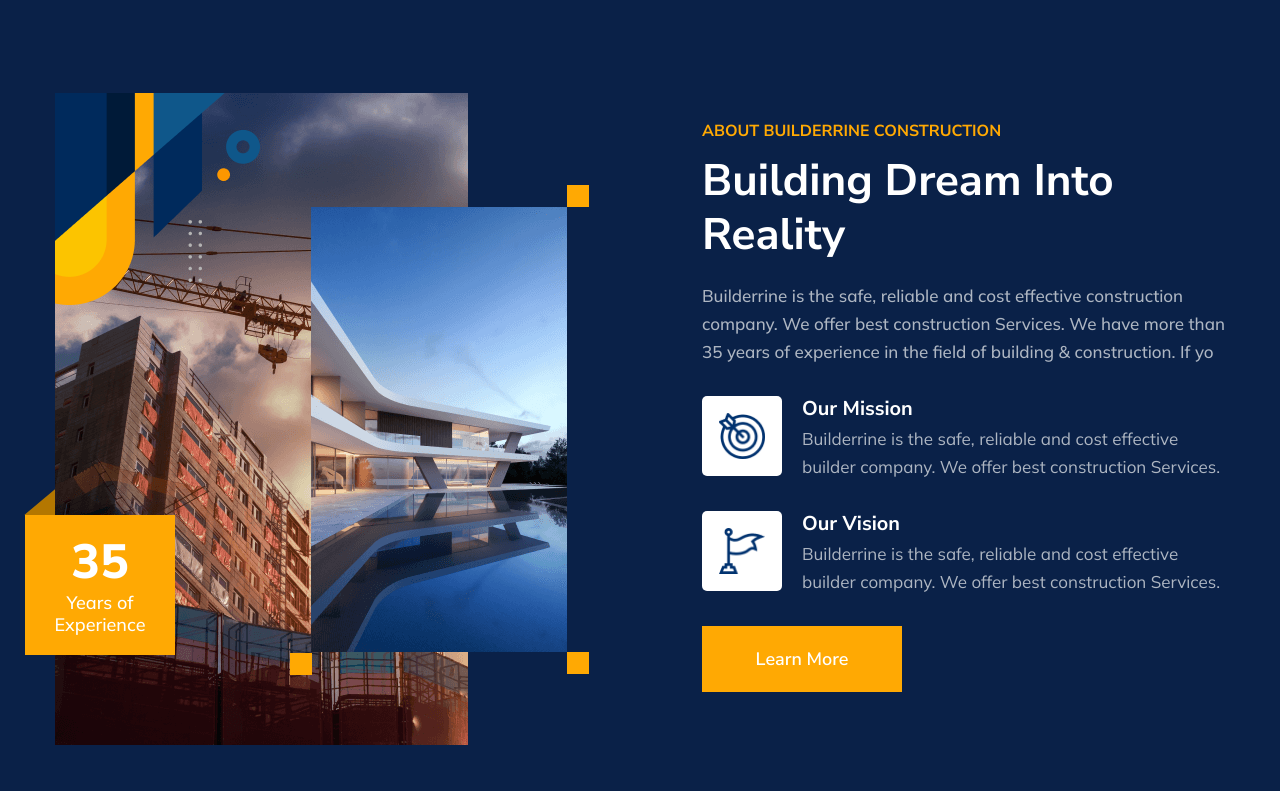
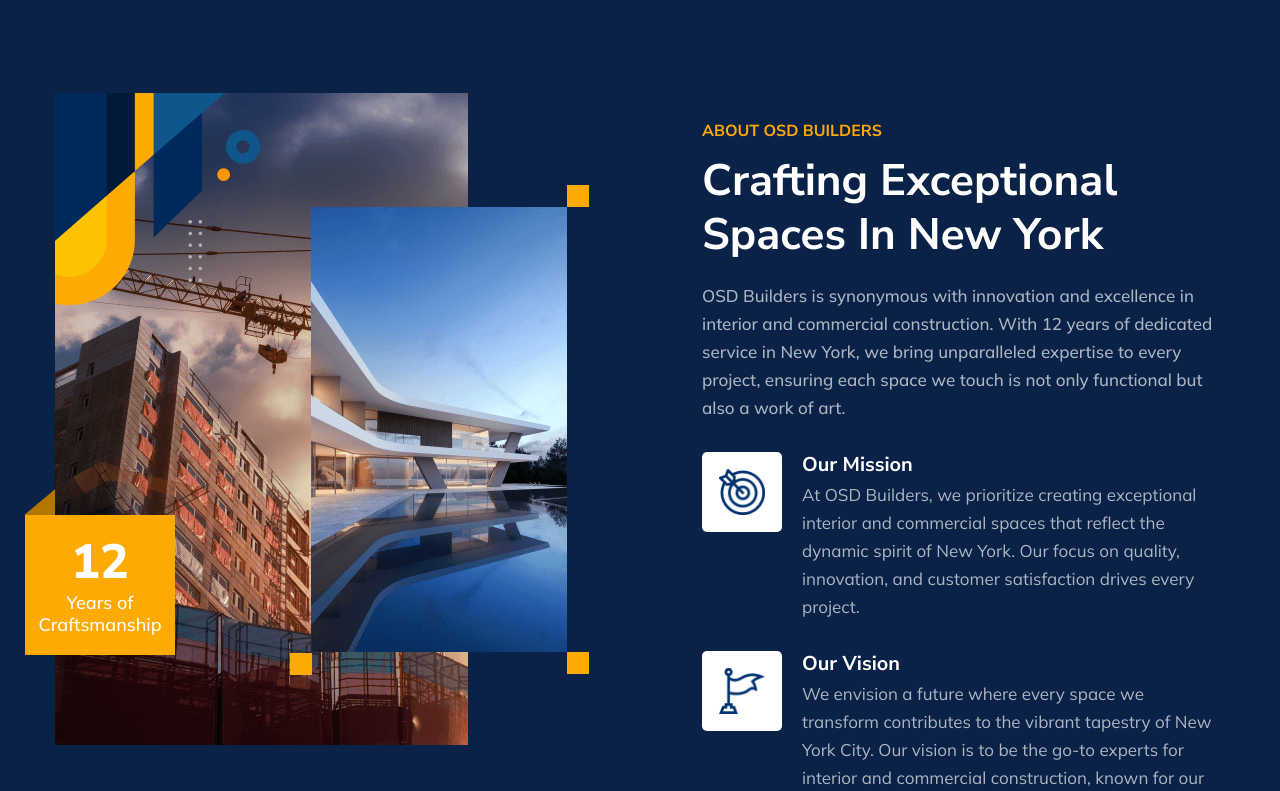
Before and after one commit to Steven-McCombe/osdwebsite, a React (Create React App) app: page /about in a window 1280 px wide. Shown: the part 1589-2380 px from the top of the page. Built offline with nearby package versions, Linux system fonts and the light colour scheme; what outlayer would draw is missing.

Commit message:
updated about us experience section

```diff
--- a/src/Containers/Experiences/Experience02.jsx
+++ b/src/Containers/Experiences/Experience02.jsx
@@ -2,10 +2,10 @@
 
 const Experience02 = () => {
     const headerData = {
-        heading: 'Building Dream into Reality',
-        subheading: 'ABOUT BUILDERRINE CONSTRUCTION',
-        detail: 'Builderrine is the safe and cost effective construction company. We offer best construction Services. Trust Us with your project.',
-        img: 'images/about/call_img.png',
+        heading: 'Transforming Spaces, Enriching Lives',
+        subheading: 'ABOUT OSD BUILDERS',
+        detail: 'OSD Builders: Your trusted partner for exceptional interior and commercial projects in New York.',
+        img: 'images/about/call_img.png', // Image
     };
     return (
         <div className="experience about_bg_image another_bg_image">
@@ -14,7 +14,7 @@
                     <div className="row align-items-center">
                         <div className="col-lg-6">
                             <div className="group_image_holder">
-                                <img src="images/about/2.png" alt="" />
+                                <img src="images/about/2.png" alt="" /> {/* Image  */}
                             </div>
                         </div>
                         <div className="col-lg-6 col-md-12">
@@ -23,21 +23,23 @@
                                     <h6 className="section_sub_title">{headerData.subheading}</h6>
                                     <h1 className="section_title">{headerData.heading}</h1>
                                     <p className="short_detail">{headerData.detail}</p>
-                                    <p className="section_desc">Builderrine is the safe, reliable and cost effective construction company. We offer best construction Services. We have more than 35 years of experience in the field of building & construction. If you want to build any highrise or housing projects, you are in the best palce right now</p>
+                                    <p className="section_desc">
+                                        At OSD Builders, we specialize in crafting exquisite interior spaces and dynamic commercial environments. With a focus on quality and innovation, our projects in New York City range from luxurious residential interiors to modern, functional commercial spaces and inviting storefronts. Trust us to bring your vision to life with expertise and precision.
+                                    </p>
                                     <div className="section_call">
                                         <div className="call_image">
-                                            <img src={headerData.img} alt="" />
+                                            <img src={headerData.img} alt="" /> {/* Image */}
                                         </div>
                                         <div className="call_info">
-                                            <p>Call Us anytime tou want.We are <span>available 24/7</span></p>
-                                            <h4>321-654-6780 <span>or</span> 321-654-6780</h4>
+                                            <p>Contact us for your next project. We're <span>available 24/7</span> to assist you.</p>
+                                            <h4>(201) 844-5486</h4>
                                         </div>
                                     </div>
                                 </div>
                             </div>
                         </div>
                     </div>
-                    <div className="floating_object floating_object_7"><img src="images/about/s_b.png" alt="" /></div>
+                    <div className="floating_object floating_object_7"><img src="images/about/s_b.png" alt="" /> {/* Image  */}</div>
                 </div>
             </div>
         </div>
--- a/src/Containers/Experiences/ExperienceAbout.jsx
+++ b/src/Containers/Experiences/ExperienceAbout.jsx
@@ -3,23 +3,22 @@
 
 const ExperienceAbout = () => {
     const headerData = {
-        heading: 'Building Dream into Reality',
-        subheading: 'ABOUT BUILDERRINE CONSTRUCTION',
+        heading: 'Crafting Exceptional Spaces in New York',
+        subheading: 'ABOUT OSD BUILDERS',
     };
 
-    const ExpericenData = [
+    const ExperienceData = [
         {
             id: '1',
             title: 'Our Mission',
-            description: 'Builderrine is the safe, reliable and cost effective builder company. We offer best construction Services.',
-            img: 'images/about/t1.png'
-
+            description: 'At OSD Builders, we prioritize creating exceptional interior and commercial spaces that reflect the dynamic spirit of New York. Our focus on quality, innovation, and customer satisfaction drives every project.',
+            img: 'images/about/t1.png' // Image remains unchanged
         },
         {
             id: '2',
             title: 'Our Vision',
-            description: 'Builderrine is the safe, reliable and cost effective builder company. We offer best construction Services.',
-            img: 'images/about/t2.png'
+            description: 'We envision a future where every space we transform contributes to the vibrant tapestry of New York City. Our vision is to be the go-to experts for interior and commercial construction, known for our attention to detail and exemplary craftsmanship.',
+            img: 'images/about/t2.png' // Image remains unchanged
         },
     ];
     return (
@@ -30,16 +29,16 @@
                         <div className="group_image_holder type_1">
                             <div className="expe_box">
                                 <div className="expe_box_inner">
-                                    <h1>35</h1>
-                                    Years of Experience
+                                    <h1>12</h1> {/* Updated to reflect OSD Builders' years of experience */}
+                                    Years of Craftsmanship
                                 </div>
                             </div>
-                            <img src="images/about/1.png" alt="" />
+                            <img src="images/about/1.png" alt="" /> {/* Image remains unchanged */}
                             <div className="object">
-                                <img src="images/about/3.png" alt="About" />
-                                <img src="images/about/3.png" alt="About" />
-                                <img src="images/about/3.png" alt="About" />
-                                <img src="images/about/s1.png" alt="About" />
+                                <img src="images/about/3.png" alt="About" /> {/* Image remains unchanged */}
+                                <img src="images/about/3.png" alt="About" /> {/* Image remains unchanged */}
+                                <img src="images/about/3.png" alt="About" /> {/* Image remains unchanged */}
+                                <img src="images/about/s1.png" alt="About" /> {/* Image remains unchanged */}
                             </div>
                         </div>
                     </div>
@@ -48,10 +47,12 @@
                             <div className="section_header">
                                 <h6 className="section_sub_title">{headerData.subheading}</h6>
                                 <h1 className="section_title">{headerData.heading}</h1>
-                                <p className="section_desc">Builderrine is the safe, reliable and cost effective construction company. We offer best construction Services. We have more than 35 years of experience in the field of building & construction. If yo</p>
+                                <p className="section_desc">
+                                    OSD Builders is synonymous with innovation and excellence in interior and commercial construction. With 12 years of dedicated service in New York, we bring unparalleled expertise to every project, ensuring each space we touch is not only functional but also a work of art.
+                                </p>
                                 <div className="about_below">
                                     {
-                                        ExpericenData.map(data =>
+                                        ExperienceData.map(data =>
                                             <AboutBelowContent02
                                                 key={data.id}
                                                 data={data}
@@ -60,7 +61,6 @@
                                     }
                                 </div>
                             </div>
-                            <a className="button" href="/about">Learn More</a>
                         </div>
                     </div>
                 </div>
```
